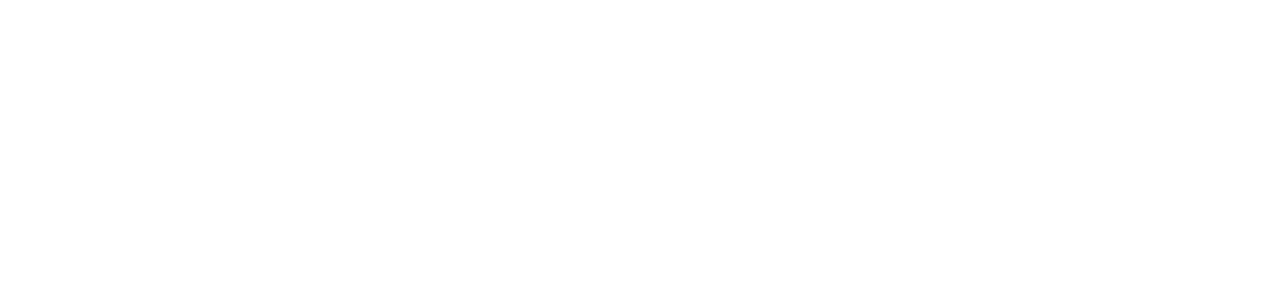
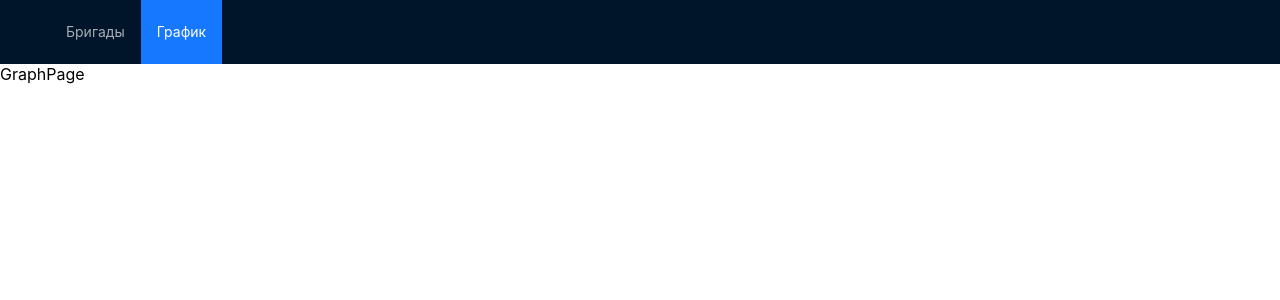
Before and after one commit to orlovaska/TestTask-IveLabs, a React (Create React App) app: page /graph in a window 1280 px wide. Shown: the top 300 px of the page. Built offline with nearby package versions, Linux system fonts and the light colour scheme.

Commit message:
Создал компоненты страниц, добавил роутинг

```diff
--- a/package.json
+++ b/package.json
@@ -10,8 +10,10 @@
     "@types/node": "^16.18.96",
     "@types/react": "^18.2.79",
     "@types/react-dom": "^18.2.25",
+    "antd": "^5.16.4",
     "react": "^18.2.0",
     "react-dom": "^18.2.0",
+    "react-router-dom": "^6.23.0",
     "react-scripts": "5.0.1",
     "typescript": "^4.9.5",
     "web-vitals": "^2.1.4"
--- a/src/App.tsx
+++ b/src/App.tsx
@@ -1,9 +1,10 @@
-import React from 'react';
+import { RouterProvider } from 'react-router-dom';
+import { router } from './routing/router';
+
 
 function App() {
   return (
-    <div>
-    </div>
+    <RouterProvider router={router} />
   );
 }
 
--- /dev/null
+++ b/src/components/Navbar.tsx
@@ -0,0 +1,29 @@
+import React from "react";
+import { Layout, Menu } from "antd";
+import { BRIGADES_ROUTE, GRAPH_ROUTE } from "../routing/routesConsts";
+import { Link } from "react-router-dom";
+
+const { Header } = Layout;
+
+interface NavbarProps {
+    activeKey: string;
+}
+
+const Navbar: React.FC<NavbarProps> = ({ activeKey }) => {
+    return (
+        <Layout className="layout">
+            <Header>
+                <Menu theme="dark" mode="horizontal" selectedKeys={[activeKey]}>
+                    <Menu.Item key={BRIGADES_ROUTE}>
+                        <Link to={BRIGADES_ROUTE}>Бригады</Link>
+                    </Menu.Item>
+                    <Menu.Item key={GRAPH_ROUTE}>
+                        <Link to={GRAPH_ROUTE}>График</Link>
+                    </Menu.Item>
+                </Menu>
+            </Header>
+        </Layout>
+    );
+};
+
+export default Navbar;
--- /dev/null
+++ b/src/components/pages/BrigadesPage.tsx
@@ -0,0 +1,19 @@
+import React from "react";
+import { BRIGADES_ROUTE } from "../../routing/routesConsts";
+import Navbar from "../Navbar";
+
+const BrigadesPage: React.FC = () => {
+    return (
+        <div
+            style={{
+                height: "100vh",
+                width: "100vw",
+            }}
+        >
+            <Navbar activeKey={BRIGADES_ROUTE} />
+            BrigadesPage
+        </div>
+    );
+};
+
+export default BrigadesPage;
--- /dev/null
+++ b/src/components/pages/GraphPage.tsx
@@ -0,0 +1,19 @@
+import React from "react";
+import { GRAPH_ROUTE } from "../../routing/routesConsts";
+import Navbar from "../Navbar";
+
+const GraphPage: React.FC = () => {
+    return (
+        <div
+            style={{
+                height: "100vh",
+                width: "100vw",
+            }}
+        >
+            <Navbar activeKey={GRAPH_ROUTE} />
+            GraphPage
+        </div>
+    );
+};
+
+export default GraphPage;
--- /dev/null
+++ b/src/routing/router.tsx
@@ -0,0 +1,19 @@
+import { Navigate, createBrowserRouter } from "react-router-dom";
+import BrigadesPage from "../components/pages/BrigadesPage";
+import GraphPage from "../components/pages/GraphPage";
+import { BRIGADES_ROUTE, GRAPH_ROUTE } from "./routesConsts";
+
+export const router = createBrowserRouter([
+    {
+        path: "/",
+        element: <Navigate to={GRAPH_ROUTE} replace />,
+    },
+    {
+        path: BRIGADES_ROUTE,
+        element: <BrigadesPage />,
+    },
+    {
+        path: GRAPH_ROUTE,
+        element: <GraphPage />,
+    },
+]);
--- /dev/null
+++ b/src/routing/routesConsts.ts
@@ -0,0 +1,2 @@
+export const BRIGADES_ROUTE = "/brigades";
+export const GRAPH_ROUTE = "/graph";
```
Also changed, not shown: 1 other file (tests, documents, lock files or other folders).
